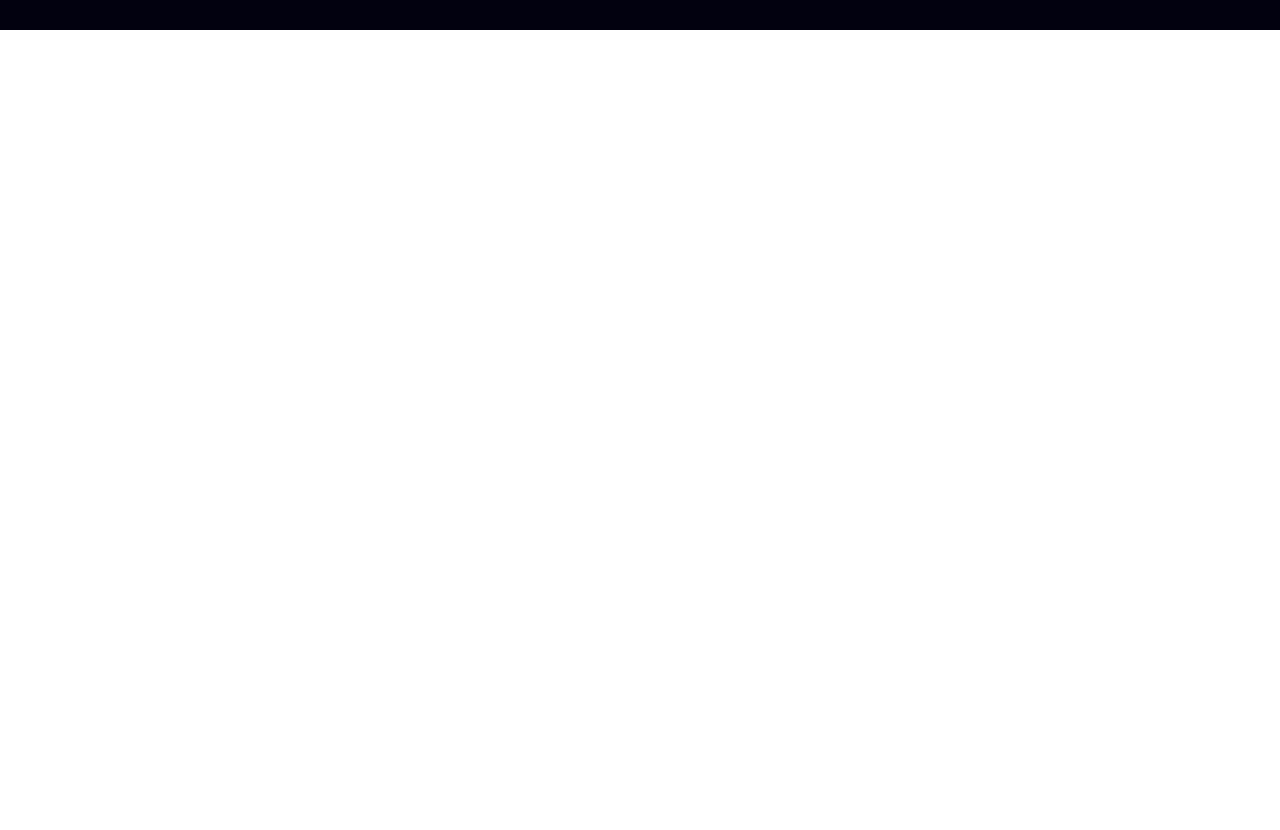
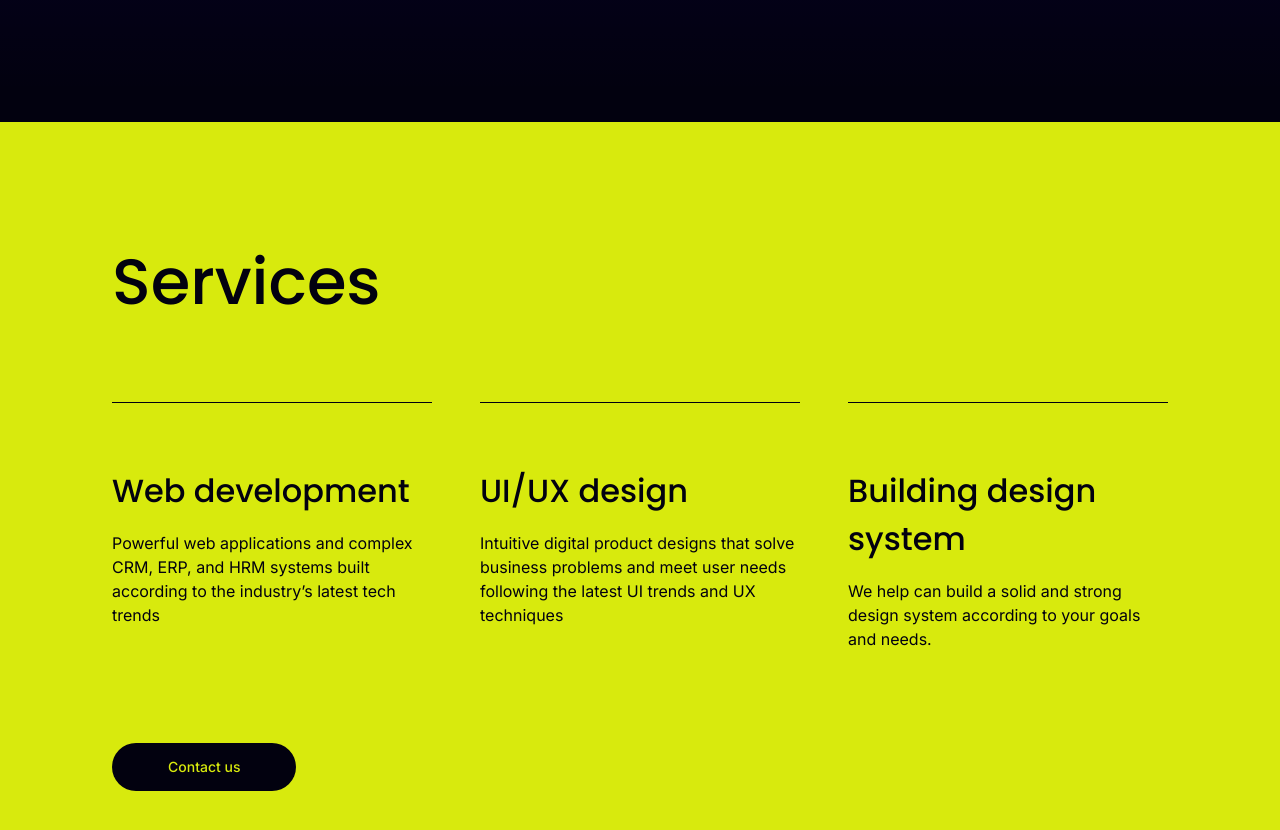
Before and after one commit to ZaharBozhok/jito.dev, a React (Create React App) app: page / in a window 1280 px wide. Shown: the part 620-1450 px from the top of the page. Before the commit the page ends 800 px from the top, so only its background shows below. Built offline with nearby package versions, Linux system fonts and the light colour scheme; the HTML template or start-up script is replaced by a standard one.

Commit message:
[create] Create ServicesSection

```diff
--- a/src/pages/Home/Home.jsx
+++ b/src/pages/Home/Home.jsx
@@ -1,6 +1,7 @@
 import React from 'react';
 import DescriptionSection from '../_sections/DescriptionSection';
 import HeroSection from '../_sections/HeroSection';
+import ServicesSection from '../_sections/ServicesSection';
 import * as Styled from './styles';
 
 export default function Home() {
@@ -8,6 +9,7 @@ export default function Home() {
         <Styled.Home>
             <HeroSection />
             <DescriptionSection />
+            <ServicesSection />
         </Styled.Home>
     )
 }
--- a/src/pages/_sections/DescriptionSection/DescriptionSection.jsx
+++ b/src/pages/_sections/DescriptionSection/DescriptionSection.jsx
@@ -1,12 +1,12 @@
 import React from 'react';
-import { LightText, SubTitle } from '../../../styles/common';
+import { LightText, LightSubTitle } from '../../../styles/common';
 import * as Styled from './styles';
 
 export default function DescriptionSection() {
   return (
     <Styled.DescriptionSection>
         <LightText>WHO WE ARE</LightText>
-        <SubTitle>We are ready to become your reliable partner and provide solutions for different industries.</SubTitle>
+        <LightSubTitle>We are ready to become your reliable partner and provide solutions for different industries.</LightSubTitle>
         <LightText>We work with cloud services, a variety of languages, web and mobile development. Our team will help you along at every step of the way, taking care of the project before and after the release.</LightText>
     </Styled.DescriptionSection>
   )
--- a/src/pages/_sections/DescriptionSection/styles.js
+++ b/src/pages/_sections/DescriptionSection/styles.js
@@ -1,11 +1,10 @@
 import styled from "styled-components";
-import { SubTitle } from "../../../styles/common";
+import { LightSubTitle } from "../../../styles/common";
 
 export const DescriptionSection = styled.section`
-    height: 550px;
     width: 100%;
     background: linear-gradient(180deg, rgba(46, 0, 255, 0) 0%, rgba(46, 0, 255, 0.1) 50.57%, rgba(46, 0, 255, 0) 95.31%), #02010F;
-    padding: 120px 113px 130px 113px;
+    padding: 120px 112px 130px 112px;
     display: flex;
     flex-direction: column;
     align-items: center;
@@ -14,7 +13,7 @@ export const DescriptionSection = styled.section`
         margin-bottom: 32px;
     }
 
-    & ${SubTitle} {
+    & ${LightSubTitle} {
         text-align: center;
         font-size: 48px;
         line-height: 64px;
--- a/src/pages/_sections/HeroSection/styles.js
+++ b/src/pages/_sections/HeroSection/styles.js
@@ -2,7 +2,7 @@ import styled from "styled-components";
 
 export const HeroSection = styled.section`
     width: 100%;
-    height: 685px;
+    min-height: 685px;
     background-color: #02010F;
     padding: 73px 112px 60px 112px;
     display: flex;
--- /dev/null
+++ b/src/pages/_sections/ServicesSection/ServicesSection.jsx
@@ -0,0 +1,31 @@
+import React from 'react';
+import Button from '../../../components/Button/Button';
+import { DarkSubTitle, DarkText } from '../../../styles/common';
+import * as Styled from './styles';
+
+export default function ServicesSection() {
+  return (
+    <Styled.ServicesSection>
+        <DarkSubTitle>Services</DarkSubTitle>
+
+        <Styled.ServicesContainer>
+            <Styled.Service>
+                <Styled.ServiceTitle>Web development</Styled.ServiceTitle>
+                <DarkText>Powerful web applications and complex CRM, ERP, and HRM systems built according to the industry’s latest tech trends</DarkText>
+            </Styled.Service>
+
+            <Styled.Service>
+                <Styled.ServiceTitle>UI/UX design</Styled.ServiceTitle>
+                <DarkText>Intuitive digital product designs that solve business problems and meet user needs following the latest UI trends and UX techniques</DarkText>
+            </Styled.Service>
+
+            <Styled.Service>
+                <Styled.ServiceTitle>Building design system</Styled.ServiceTitle>
+                <DarkText>We help can build a solid and strong design system according to your goals and needs.</DarkText>
+            </Styled.Service>
+        </Styled.ServicesContainer>
+
+        <Button colorReverse>Contact us</Button>
+    </Styled.ServicesSection>
+  )
+}
--- /dev/null
+++ b/src/pages/_sections/ServicesSection/index.js
@@ -0,0 +1,3 @@
+import ServicesSection from "./ServicesSection";
+
+export default ServicesSection;
--- /dev/null
+++ b/src/pages/_sections/ServicesSection/styles.js
@@ -0,0 +1,39 @@
+import styled from "styled-components";
+import { DarkText } from "../../../styles/common";
+
+export const ServicesSection = styled.section`
+    height: 784px;
+    width: 100%;
+    background-color: #D8EA0D;
+    padding: 120px 112px 160px 112px;
+`;
+
+export const ServiceTitle = styled.h3`
+    font-family: 'Poppins';
+    font-weight: 500;
+    font-size: 32px;
+    line-height: 48px;
+    color: #02010F;
+    margin-bottom: 16px;
+`;
+
+export const ServicesContainer = styled.div`
+    display: flex;
+    margin: 80px 0;
+`;
+
+export const Service = styled.div`
+    flex: 1;
+    border-top: 1px solid #02010F;
+    padding: 64px 0 12px 0;
+
+    &:not(:last-of-type) {
+        margin-right: 48px;
+    }
+
+    & ${DarkText} {
+        margin: 0;
+        text-align: left;
+        width: auto;
+    }
+`;
--- a/src/styles/common.js
+++ b/src/styles/common.js
@@ -15,7 +15,7 @@ export const DarkText = styled(LightText)`
     color: #02010F;
 `;
 
-export const SubTitle = styled.h2`
+export const LightSubTitle = styled.h2`
     font-family: 'Poppins';
     font-weight: 500;
     font-size: 64px;
@@ -23,3 +23,7 @@ export const SubTitle = styled.h2`
     text-align: left;
     color: #FFFFFF;
 `;
+
+export const DarkSubTitle = styled(LightSubTitle)`
+    color: #02010F;
+`;
```
